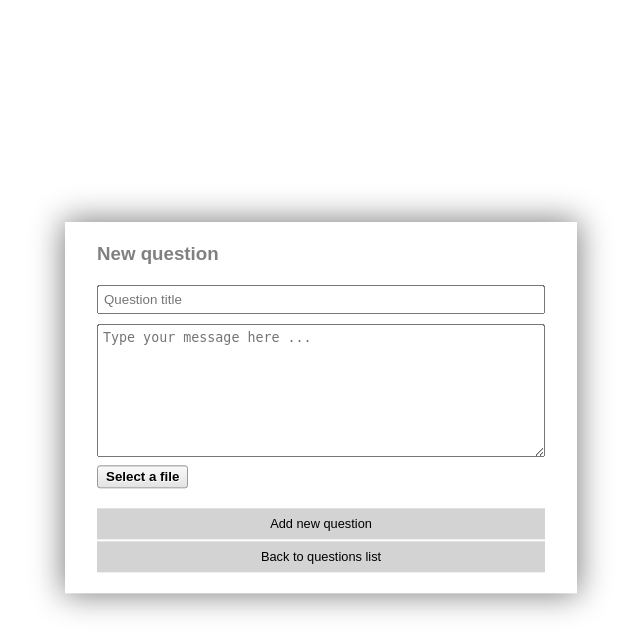
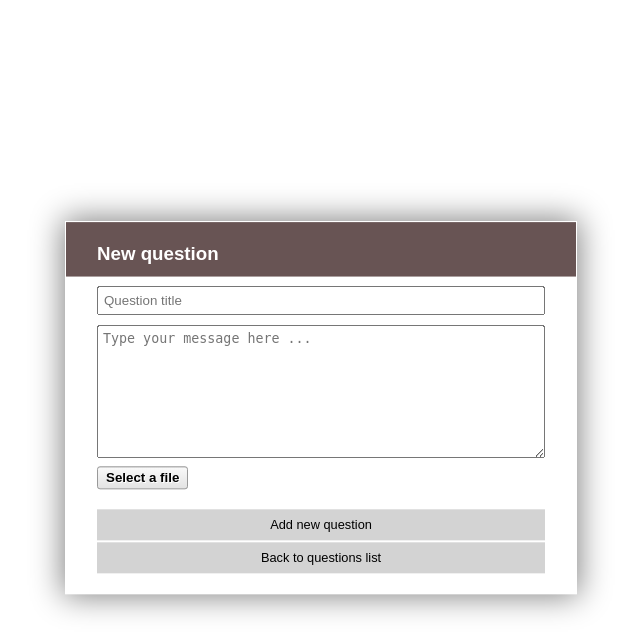
Before and after one commit to Aviatore/ask-mate-1, a Flask app: page /add-question in a window 1280 px wide. Shown: the top 635 px of the page, without its empty margins (319-959 px from the left). Run offline with Flask 2, Linux system fonts and the light colour scheme.

Commit message:
Correct the view of forms

```diff
--- a/static/add-question.css
+++ b/static/add-question.css
@@ -122,3 +122,15 @@ img:hover {
     position: relative;
     vartical-align: sub;
 }
+.title {
+    position: relative;
+    top: 0;
+    margin-top: 0;
+    padding-top: 0;
+    background: #685454;
+    border: 1px solid #685454;
+    box-sizing: border-box;
+}
+.title > h3 {
+    color: white;
+}
--- a/templates/add-question.html
+++ b/templates/add-question.html
@@ -9,7 +9,10 @@
 <body>
 <div id="body">
 <div id="container">
-    <h3 class="center">New question</h3>
+    <div class="title">
+        <h3 class="center">New question</h3>
+    </div>
+
     <form id="form" action={{ url_for('question_add') }} method="POST" enctype="multipart/form-data">
 
         <input id="title" name="title" type="text" size="40" placeholder="Question title"
--- a/templates/edit-answer.html
+++ b/templates/edit-answer.html
@@ -9,7 +9,10 @@
 <body>
 <div id="body">
 <div id="container">
-    <h3 class="center">Edit answer</h3>
+    <div class="title">
+        <h3 class="center">Edit answer</h3>
+    </div>
+
     <form id="form" action="" method="POST" enctype="multipart/form-data">
         <textarea id="message" name="message" placeholder="Type your answer here ..." class="input center {{ "warning" if warnings['message'] }}"></textarea>
         {% if warnings['message'] %}
--- a/templates/edit-question.html
+++ b/templates/edit-question.html
@@ -10,7 +10,10 @@
 <body>
 <div id="body">
     <div id="container">
-        <h3 class="center">Edit Question</h3>
+        <div class="title">
+            <h3 class="center">Edit Question</h3>
+        </div>
+
         <form id="form" action="" method="post" enctype="multipart/form-data">
             <input id="title" name="title" type="text" size="40" placeholder="Question title" class="input center {{ "warning" if warnings['title'] }}" value="{{ question['title'] }}">
             {% if warnings['title'] %}
--- a/templates/login.html
+++ b/templates/login.html
@@ -8,7 +8,10 @@
 <body>
 <div id="body">
 <div id="container">
-    <h3 class="center">Login</h3>
+    <div class="title">
+        <h3 class="center">Login</h3>
+    </div>
+
     <form action="{{ url_for('login') }}" method="post">
         <input type="text" name="username" placeholder="User name" class="input center {{ "warning" if warnings['username'] }}" />
         {% if warnings['username'] %}
--- a/templates/question-details.html
+++ b/templates/question-details.html
@@ -5,6 +5,7 @@
     <script src='https://kit.fontawesome.com/a076d05399.js'></script>
     <link rel="stylesheet" type="text/css" href="{{ url_for('static', filename='question-details.css') }}">
     <link rel="stylesheet" type="text/css" href="{{ url_for('static', filename='header.css') }}">
+    <link rel="stylesheet" type="text/css" href="{{ url_for('static', filename='search-field.css') }}">
     <title>Question details</title>
 </head>
 <body>
--- a/templates/register.html
+++ b/templates/register.html
@@ -8,7 +8,10 @@
 <body>
 <div id="body">
 <div id="container">
-    <h3 class="center">Registration form</h3>
+    <div class="title">
+        <h3 class="center">Registration form</h3>
+    </div>
+
     <form action="{{ url_for('register') }}" method="post">
         <input type="text" name="username" placeholder="User name" class="input center {{ "warning" if warnings['username'] }}" />
         {% if warnings['username'] %}
```
